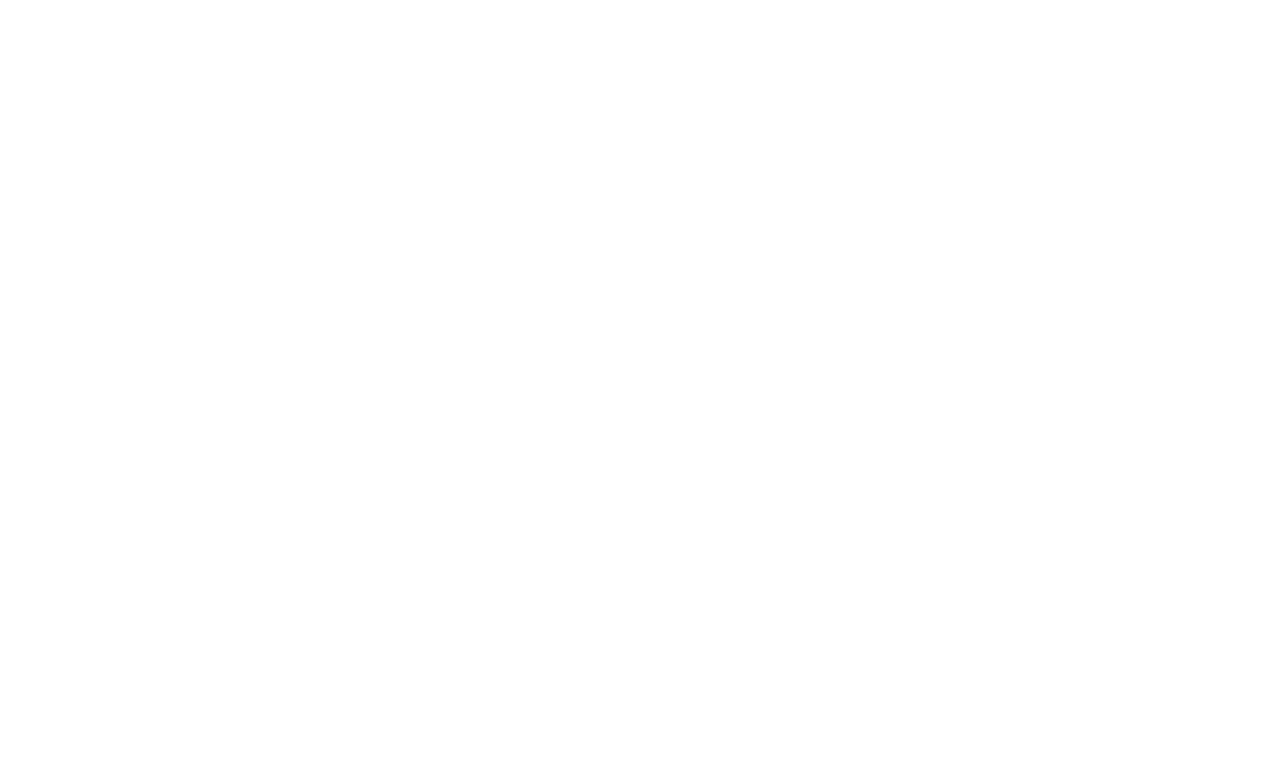
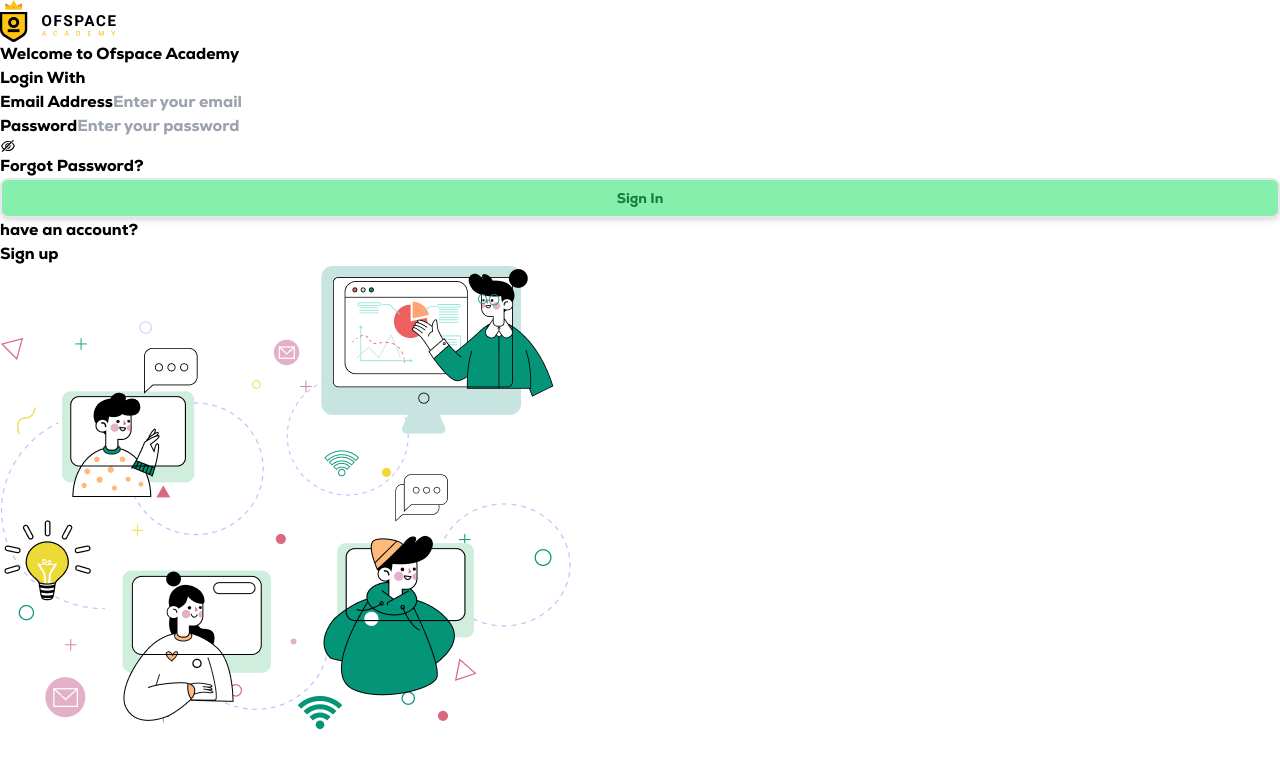
Before and after one commit to RhythmicRhythm/LectureLink_Frontend, a React (Vite) app: page /signin in a window 1280 px wide. Before the commit this address had no page. Shown: the top 768 px of the page. Built offline with nearby package versions, Linux system fonts and the light colour scheme.

Commit message:
Update authentication flow: import Signin component, adjust routes, and enhance form handling in Signin and Signup components

```diff
--- a/src/App.jsx
+++ b/src/App.jsx
@@ -15,7 +15,7 @@
 // import NewCourse from "./pages/NewCourse";
 // import Uploadfile from "./pages/Uploadfile";
 
-// import Signin from "./pages/auth/Signin";
+import Signin from "./pages/auth/Signin";
 import Signup from "./pages/auth/SIgnup";
 // import Forgotpassword from "./pages/auth/Forgotpassword";
 // import Resetpassword from "./pages/auth/Resetpassword";
@@ -63,10 +63,10 @@
         }}
       />
       <Routes>
-        <Route exact path="/" element={<Signup />} />
+        <Route exact path="/" element={<Signin />} />
         {/* AUTH ROUTES */}
         <Route exact path="/signup" element={<Signup />} />
-        {/* <Route exact path="/signin" element={<Signin />} /> */}
+        <Route exact path="/signin" element={<Signin />} />
         {/* <Route exact path="/studentupdate" element={<Studentupdate />} />
         <Route exact path="/staffupdate" element={<Staffupdate />} /> */}
         {/* <Route exact path="/forgotpassword" element={<Forgotpassword />} />
--- a/src/pages/auth/SIgnup.jsx
+++ b/src/pages/auth/SIgnup.jsx
@@ -124,7 +124,8 @@
               </div>
 
               <div className="mt-5 text-right md:space-x-3 md:block flex flex-col-reverse">
-                <button disabled={loading} className="mybtn-primary">
+                   {/* SUBMIT BUTTON */}
+                <button type="submit" disabled={loading} className="mybtn-primary">
                   {loading && <ImSpinner10 className="animate-spin" />}
                   <span>{loading ? "Loading..." : "Sign Up"}</span>
                 </button>
--- a/src/pages/auth/Signin.jsx
+++ b/src/pages/auth/Signin.jsx
@@ -1,15 +1,15 @@
-import React, { useState } from "react";
+import { useState, useEffect } from "react";
 import { useFormik } from "formik";
 import { signinSchema } from "../../schemas";
 import { useDispatch, useSelector } from "react-redux";
+import { AiOutlineEye, AiOutlineEyeInvisible } from "react-icons/ai";
+import { ImSpinner10 } from "react-icons/im";
 import auth1 from "../../images/auth1.png";
 import logo from "../../images/Logo.png";
-import Load from "../../images/load.gif";
 import { Link, useNavigate } from "react-router-dom";
-import toast from "react-hot-toast";
-import { BACKEND_URL } from "../../services/authService";
-import axios from "axios";
-import { signin } from "../../redux/Slices/authSlice";
+import TextInput from "../../components/forms/TextInput";
+import { useSigninMutation } from "../../redux/apis/authApi";
+import { setCredentials } from "../../redux/Slices/authSlice";
 
 const initialValues = {
   email: "",
@@ -17,33 +17,30 @@
 };
 
 const Signin = () => {
-
   const dispatch = useDispatch();
   const navigate = useNavigate();
-  const { loading } = useSelector((state) => state.auth);
+  const [showPassword, setShowPassword] = useState(false);
+  const [signin, { isLoading }] = useSigninMutation();
+  const { userInfo } = useSelector((state) => state.auth);
 
-  const {
-    values,
-    errors,
-    touched,
-    isSubmitting,
-    handleBlur,
-    handleChange,
-    handleSubmit,
-  } = useFormik({
+  // useEffect(() => {
+  //   if (userInfo) {
+  //     navigate("/dashboard");
+  //   }
+  // }, [navigate, userInfo]);
+
+  const { values, errors, touched, handleBlur, handleChange, handleSubmit } =
+    useFormik({
       initialValues: initialValues,
       validationSchema: signinSchema,
+
       onSubmit: async (values) => {
         try {
-        const response = await dispatch(signin(values)).unwrap();
-        toast.success("Welcome eweeewewe");
-        console.log(response);
-        // navigate(`/verifyemail/${response.email}`);
-        navigate(`/dashboard/home`);
-      } catch (error) {
-        toast.error(error.message || "Failed to sign up");
-        console.log(error);
-      }
+          const res = await signin(values).unwrap();
+          console.log(res);
+          dispatch(setCredentials({ ...res }));
+          navigate("/dashboard");
+        } catch (err) {}
       },
     });
 
@@ -63,85 +60,66 @@
               <img src={logo} alt="logo" />
             </div>
 
-            {loading ? (
-              <div className="">
-                <img className="w-[10rem]" src={Load} alt="" />
-              </div>
-            ) : (
             <form onSubmit={handleSubmit} className="w-[400px]">
               <div className="">
                 <p className="mt-3 text-xs text-left text-gray-600 dark:text-gray-200">
                   Welcome to Ofspace Academy
                 </p>
-                  <p className="font-bold text-2xl text-gray-800">
-                    {" "}
-                    Login With
-                  </p>
+                <p className="font-bold text-2xl text-gray-800"> Login With</p>
               </div>
 
-                <div className="mt-4">
-                  <label className="text-xs text-gray-500 mb-2">
-                    Email Address
-                  </label>
-                  <input
-                    className={`w-full px-8 py-3 rounded-lg mb-2 font-medium bg-[#fff] border-2 ${
-                      errors.email && touched.email
-                        ? "border-red-300 "
-                        : "border-gray-200 "
-                    }placeholder-gray-500 text-sm focus:outline-none ${
-                      errors.email && touched.email
-                        ? "focus:border-red-300 focus:bg-white "
-                        : "focus:border-gray-200 focus:bg-white "
-                    }`}
-                    value={values.email}
-                    onChange={handleChange}
+              <div className="">
+                <TextInput
+                  label="Email Address"
                   id="email"
                   type="email"
                   placeholder="Enter your email"
+                  value={values.email}
+                  onChange={handleChange}
                   onBlur={handleBlur}
+                  error={errors.email}
+                  touched={touched.email}
                 />
-                  {errors.email && touched.email && (
-                    <p className="error text-xs text-red-300">{errors.email}</p>
-                  )}
               </div>
-                <div className="mt-4">
-                  <label className="text-xs text-gray-500 mb-2">Password</label>
-                  <input
-                    className={`w-full px-8 py-3 rounded-lg mb-2 font-medium bg-[#fff] border-2 ${
-                      errors.password && touched.password
-                        ? "border-red-300 "
-                        : "border-gray-200 "
-                    }placeholder-gray-500 text-sm focus:outline-none ${
-                      errors.password && touched.password
-                        ? "focus:border-red-300 focus:bg-white "
-                        : "focus:border-gray-200 focus:bg-white "
-                    }`}
+              <div className="relative mt-2">
+                <TextInput
+                  label="Password"
                   id="password"
-                    type="password"
+                  // type="password"
+                  type={showPassword ? "text" : "password"}
                   placeholder="Enter your password"
                   value={values.password}
                   onChange={handleChange}
                   onBlur={handleBlur}
+                  error={errors.password}
+                  touched={touched.password}
                 />
+                <div
+                  onClick={() => setShowPassword(!showPassword)}
+                  className="absolute right-3 top-[50%]  cursor-pointer text-gray-400"
+                >
+                  {showPassword ? (
+                    <AiOutlineEye className="font-bold text-xl" />
+                  ) : (
+                    <AiOutlineEyeInvisible className="font-bold text-xl" />
+                  )}
+                </div>
+              </div>
               <div className="flex justify-between">
                   <p></p>
-                    <a
-                      href="/forgotpassword"
-                      className="text-xs text-gray-500 dark:text-gray-300 hover:underline"
+                  <Link
+                    to="/forgotpassword"
+                    className="text-xs mytext-primry hover:underline"
                   >
                     Forgot Password?
-                    </a>
-                  </div>
-                  {errors.password && touched.password && (
-                    <p className="error text-xs text-red-300">
-                      {errors.password}
-                    </p>
-                  )}
+                  </Link>
                 </div>
 
-                <div className="mt-6 w-full">
-                  <button className="w-full px-6 py-3 text-sm font-medium tracking-wide text-white capitalize transition-colors duration-300 transform bg-[#0E927A]  rounded-lg hover:bg-gray-700 focus:outline-none focus:ring focus:ring-gray-300 focus:ring-opacity-50">
-                    Login
+                <div className="mt-5 text-right md:space-x-3 md:block flex flex-col-reverse">
+                {/* SUBMIT BUTTON */}
+                <button type="submit" disabled={isLoading} className="mybtn-primary">
+                  {isLoading && <ImSpinner10 className="animate-spin" />}
+                  <span>{isLoading ? "loading..." : "Sign In"}</span>
                 </button>
               </div>
               <div className="mt-12 flex gap-2">
@@ -154,7 +132,6 @@
                 </a>
               </div>
             </form>
-            )}
           </div>
         </div>
 
--- a/src/redux/apis/authApi.js
+++ b/src/redux/apis/authApi.js
@@ -18,12 +18,12 @@
         method: "POST",
         body: formValues,
       }),
-      transformResponse: (response) => {
+      transformResponse: (res) => {
         toastSuccess("Signup successful!");
-        return response;
+        return res;
       },
-      transformErrorResponse: (response) => {
-        toastError(response.data.message);
+      transformErrorResponse: (res) => {
+        toastError(res.data.message);
       },
     }),
     signin: builder.mutation({
@@ -36,8 +36,8 @@
         toastSuccess("Signin successful!");
         return res;
       },
-      transformErrorResponse: (response) => {
-        toastError(response.data.message);
+      transformErrorResponse: (res) => {
+        toastError(res.data.message);
       },
     }),
     signout: builder.mutation({
--- a/src/schemas/index.js
+++ b/src/schemas/index.js
@@ -19,10 +19,9 @@
     .oneOf([yup.ref("password"), null], "Passwords must match")
     .required("Required"),
 });
-
 export const signinSchema = yup.object().shape({
   email: yup.string().email("Please enter a valid email").required("Required"),
-  password: yup.string().min(8).required("Required"),
+  password: yup.string().min(5).required("Required"),
 });
 export const forgotSchema = yup.object().shape({
   email: yup.string().email("Please enter a valid email").required("Required"),
@@ -33,7 +32,6 @@
 export const changeSchema = yup.object().shape({
   password: yup.string().min(5).required("Required"),
 });
-
 export const addblogSchema = yup.object().shape({
   title: yup.string().required("Title is required"),
   subtitle: yup.string().required("Subtitle is required"),
```
Lines whose indentation alone changed are shown as unchanged.
